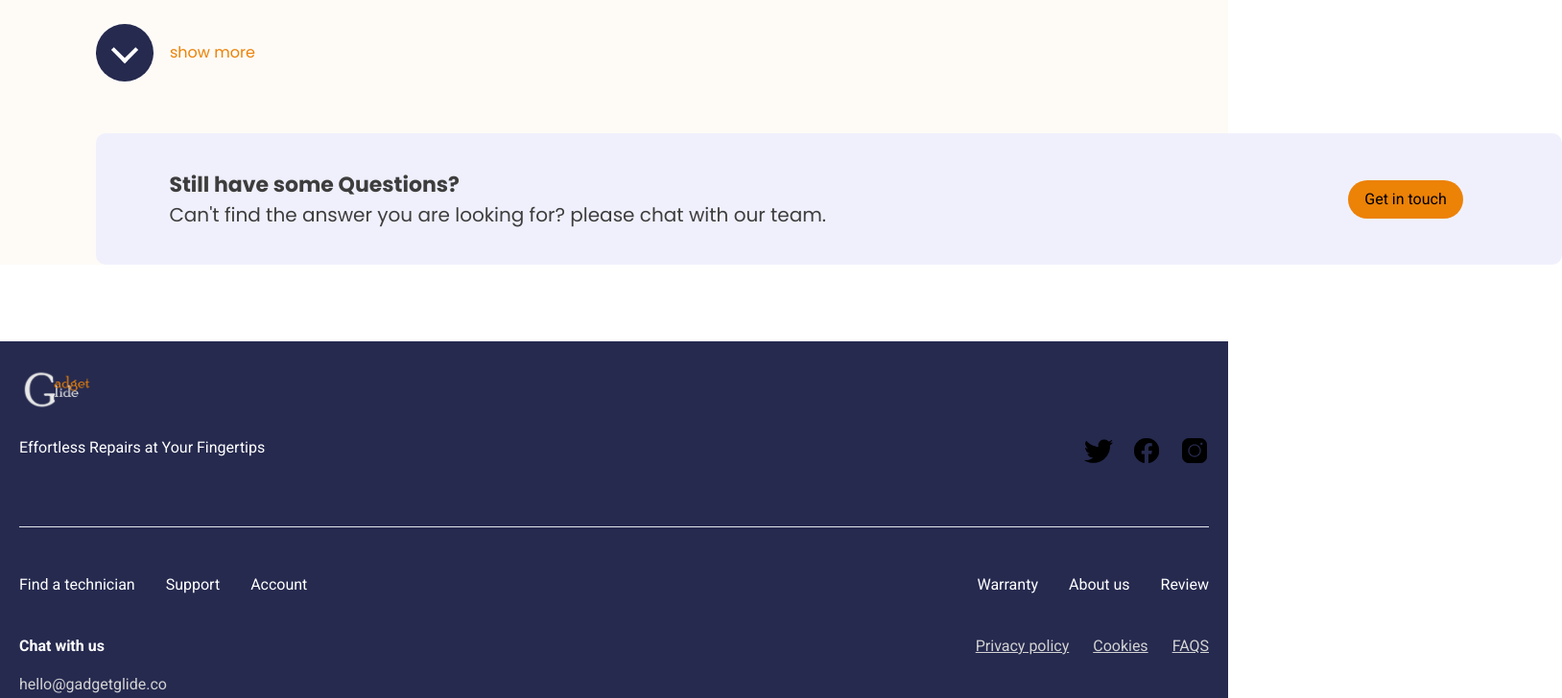
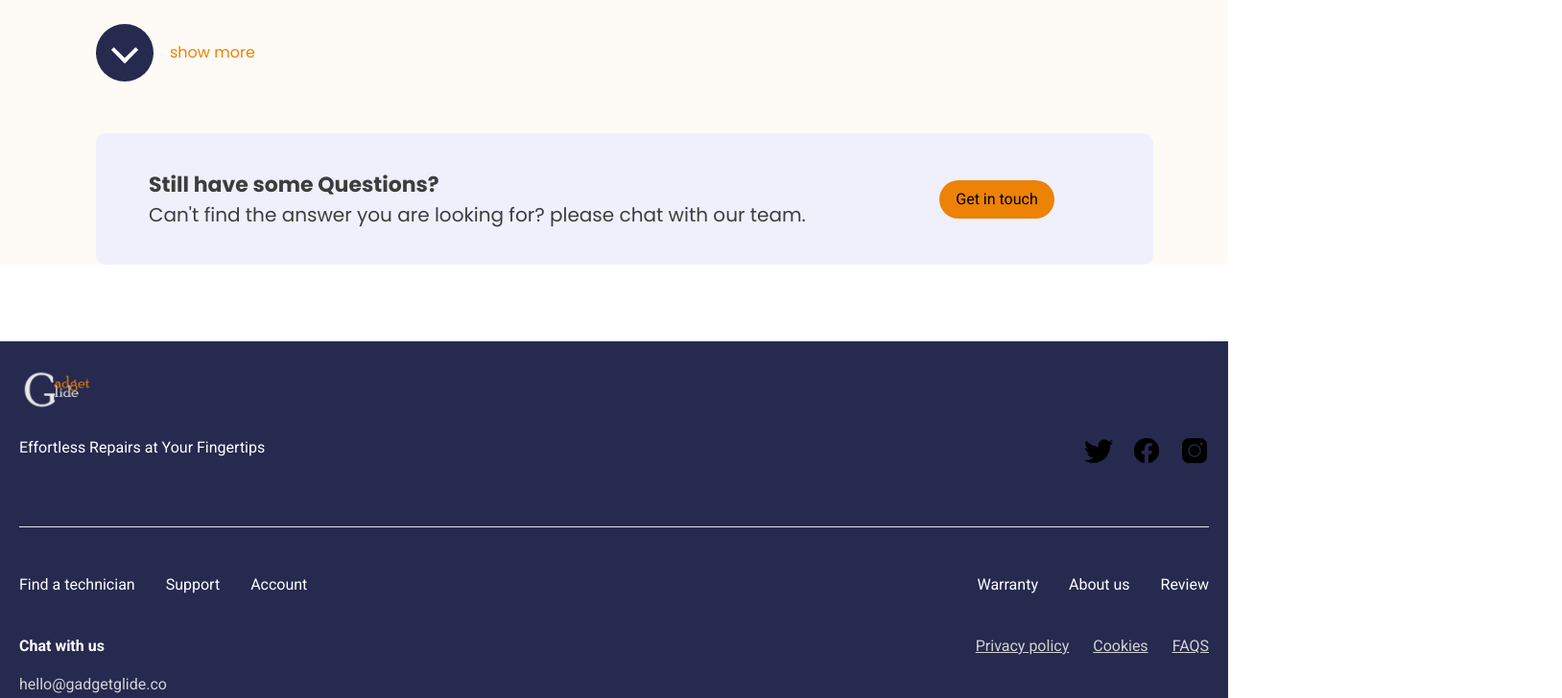
Before and after one commit to TM-Simeon/Phone-repair-app, a React (Create React App) app: page /support in a window 1280 px wide. Shown: the part 960-1688 px from the top of the page at 96% size, 1628 px wide, since content can reach past the window. Built offline with nearby package versions, Linux system fonts and the light colour scheme; no server answers.

Commit message:
margin adjustment on support page

```diff
--- a/src/components/support.css
+++ b/src/components/support.css
@@ -112,8 +112,8 @@
 
 	.more-questions{
 		background: #F0F0FD;
-		min-width: 1528px;
-		margin: 54px 100px 80px 100px;
+		/*min-width: 82%;*/
+		margin: 54px 78px 80px 100px;
 		/*margin-top: 54px;*/
 		border-radius: 10px;
 		min-height: 137px;
```
